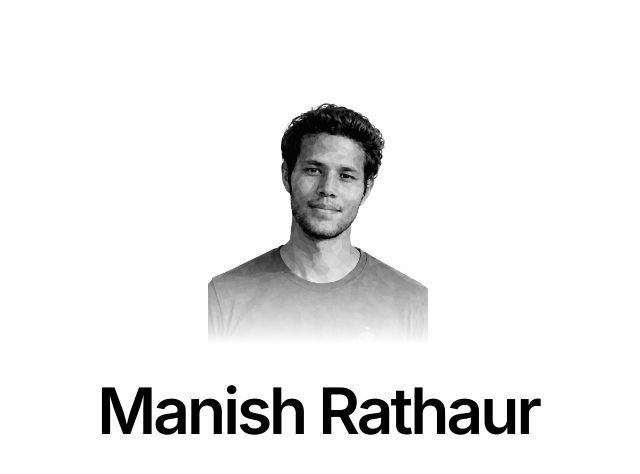
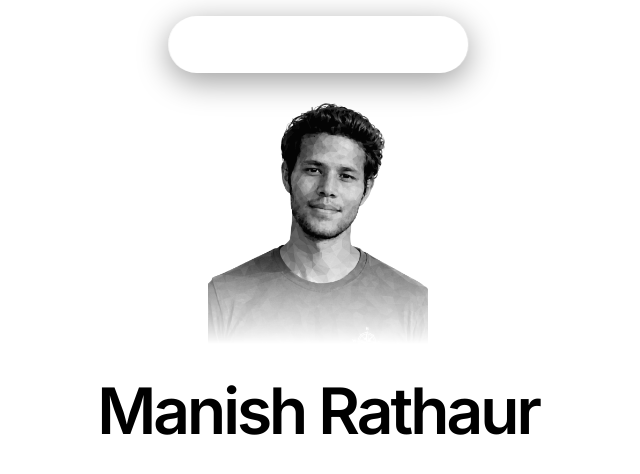
Before and after one commit to Rawdyrathaur/portfolio, a React (Vite) app: page / in a window 1280 px wide. Shown: the top 474 px of the page, without its empty margins (322-962 px from the left). Built offline with nearby package versions, Linux system fonts and the light colour scheme.

Commit message:
updated new code

```diff
--- a/src/App.jsx
+++ b/src/App.jsx
@@ -1,10 +1,12 @@
 import './styles/index.css'
 import Hero from './components/Hero/Hero'
+import Navbar from './components/Navbar/Navbar'
 
 function App() {
   return (
     <main>
       <Hero />
+      <Navbar />
     </main>
   )
 }
--- /dev/null
+++ b/src/components/Navbar/Navbar.css
@@ -0,0 +1,40 @@
+/* ========================
+   NAVBAR STYLES
+======================== */
+
+.navbar {
+  position: fixed;
+  top: 1rem;
+  left: 50%;
+  transform: translateX(-50%);
+  display: flex;
+  align-items: center;
+  gap: 0.25rem;
+  background: rgba(255, 255, 255, 0.08);
+  backdrop-filter: blur(20px);
+  -webkit-backdrop-filter: blur(20px);
+  border: 1px solid rgba(255, 255, 255, 0.12);
+  border-radius: 999px;
+ padding: 0.4rem 0.8rem;
+  z-index: 1000;
+  box-shadow: 0 8px 32px rgba(0, 0, 0, 0.4);
+}
+
+.navbar__icon {
+  display: flex;
+  align-items: center;
+  justify-content: center;
+  width: 42px;
+  height: 42px;
+  border-radius: 50%;
+  border: none;
+  background: transparent;
+  color: rgba(255, 255, 255, 0.85);
+  cursor: pointer;
+  transition: background 0.2s ease, transform 0.2s ease;
+}
+
+.navbar__icon:hover {
+  background: rgba(255, 255, 255, 0.15);
+  transform: scale(1.15);
+}
--- /dev/null
+++ b/src/components/Navbar/Navbar.jsx
@@ -0,0 +1,52 @@
+/* ========================
+   NAVBAR COMPONENT
+======================== */
+
+import './Navbar.css'
+
+function Navbar() {
+  return (
+    <nav className="navbar">
+
+      <button className="navbar__icon" title="GitHub" onClick={() => window.open('https://github.com/Rawdyrathaur', '_blank')}>
+        <svg width="20" height="20" viewBox="0 0 24 24" fill="currentColor">
+          <path d="M12 0C5.374 0 0 5.373 0 12c0 5.302 3.438 9.8 8.207 11.387.599.111.793-.261.793-.577v-2.234c-3.338.726-4.033-1.416-4.033-1.416-.546-1.387-1.333-1.756-1.333-1.756-1.089-.745.083-.729.083-.729 1.205.084 1.839 1.237 1.839 1.237 1.07 1.834 2.807 1.304 3.492.997.107-.775.418-1.305.762-1.604-2.665-.305-5.467-1.334-5.467-5.931 0-1.311.469-2.381 1.236-3.221-.124-.303-.535-1.524.117-3.176 0 0 1.008-.322 3.301 1.23A11.509 11.509 0 0112 5.803c1.02.005 2.047.138 3.006.404 2.291-1.552 3.297-1.23 3.297-1.23.653 1.653.242 2.874.118 3.176.77.84 1.235 1.911 1.235 3.221 0 4.609-2.807 5.624-5.479 5.921.43.372.823 1.102.823 2.222v3.293c0 .319.192.694.801.576C20.566 21.797 24 17.3 24 12c0-6.627-5.373-12-12-12z"/>
+        </svg>
+      </button>
+
+      <button className="navbar__icon" title="LinkedIn" onClick={() => window.open('https://linkedin.com/in/', '_blank')}>
+        <svg width="20" height="20" viewBox="0 0 24 24" fill="currentColor">
+          <path d="M20.447 20.452h-3.554v-5.569c0-1.328-.027-3.037-1.852-3.037-1.853 0-2.136 1.445-2.136 2.939v5.667H9.351V9h3.414v1.561h.046c.477-.9 1.637-1.85 3.37-1.85 3.601 0 4.267 2.37 4.267 5.455v6.286zM5.337 7.433c-1.144 0-2.063-.926-2.063-2.065 0-1.138.92-2.063 2.063-2.063 1.14 0 2.064.925 2.064 2.063 0 1.139-.925 2.065-2.064 2.065zm1.782 13.019H3.555V9h3.564v11.452zM22.225 0H1.771C.792 0 0 .774 0 1.729v20.542C0 23.227.792 24 1.771 24h20.451C23.2 24 24 23.227 24 22.271V1.729C24 .774 23.2 0 22.222 0h.003z"/>
+        </svg>
+      </button>
+
+      <button className="navbar__icon" title="Twitter" onClick={() => window.open('https://twitter.com/', '_blank')}>
+        <svg width="18" height="18" viewBox="0 0 24 24" fill="currentColor">
+          <path d="M18.244 2.25h3.308l-7.227 8.26 8.502 11.24H16.17l-5.214-6.817L4.99 21.75H1.68l7.73-8.835L1.254 2.25H8.08l4.713 6.231zm-1.161 17.52h1.833L7.084 4.126H5.117z"/>
+        </svg>
+      </button>
+
+      <button className="navbar__icon" title="Kaggle" onClick={() => window.open('https://kaggle.com/', '_blank')}>
+        <svg width="18" height="18" viewBox="0 0 24 24" fill="currentColor">
+          <path d="M18.825 23.859c-.022.092-.117.141-.281.141h-3.139c-.187 0-.351-.082-.492-.248l-5.178-6.589-1.448 1.374v5.111c0 .235-.117.352-.351.352H5.505c-.236 0-.354-.117-.354-.352V.493c0-.236.118-.353.354-.353h2.431c.234 0 .351.117.351.353v14.343l6.203-6.272c.165-.165.33-.248.495-.248h3.239c.144 0 .236.06.285.18.046.149.034.255-.036.315l-6.555 6.344 6.836 8.507c.095.104.117.208.07.297"/>
+        </svg>
+      </button>
+
+      <button className="navbar__icon" title="Medium" onClick={() => window.open('https://medium.com/', '_blank')}>
+        <svg width="20" height="20" viewBox="0 0 24 24" fill="currentColor">
+          <path d="M13.54 12a6.8 6.8 0 01-6.77 6.82A6.8 6.8 0 010 12a6.8 6.8 0 016.77-6.82A6.8 6.8 0 0113.54 12zM20.96 12c0 3.54-1.51 6.42-3.38 6.42-1.87 0-3.39-2.88-3.39-6.42s1.52-6.42 3.39-6.42 3.38 2.88 3.38 6.42M24 12c0 3.17-.53 5.75-1.19 5.75-.66 0-1.19-2.58-1.19-5.75s.53-5.75 1.19-5.75C23.47 6.25 24 8.83 24 12z"/>
+        </svg>
+      </button>
+
+      <button className="navbar__icon" title="Contact" onClick={() => window.location.href = 'mailto:your@email.com'}>
+        <svg width="20" height="20" viewBox="0 0 24 24" fill="none">
+          <path d="M4 4h16c1.1 0 2 .9 2 2v12c0 1.1-.9 2-2 2H4c-1.1 0-2-.9-2-2V6c0-1.1.9-2 2-2z" stroke="currentColor" strokeWidth="2" strokeLinecap="round" strokeLinejoin="round"/>
+          <polyline points="22,6 12,13 2,6" stroke="currentColor" strokeWidth="2" strokeLinecap="round" strokeLinejoin="round"/>
+        </svg>
+      </button>
+
+    </nav>
+  )
+}
+
+export default Navbar
```
